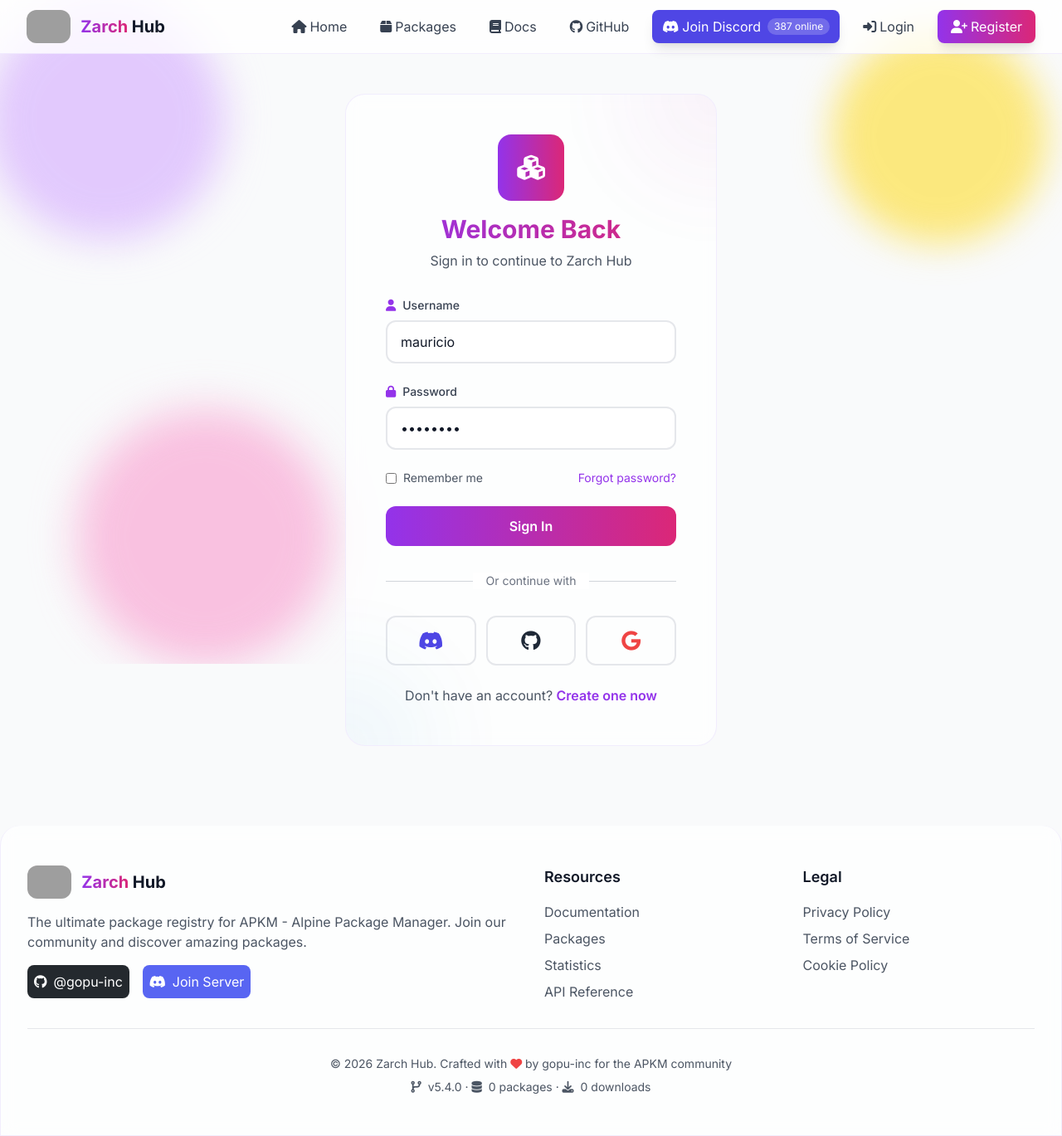
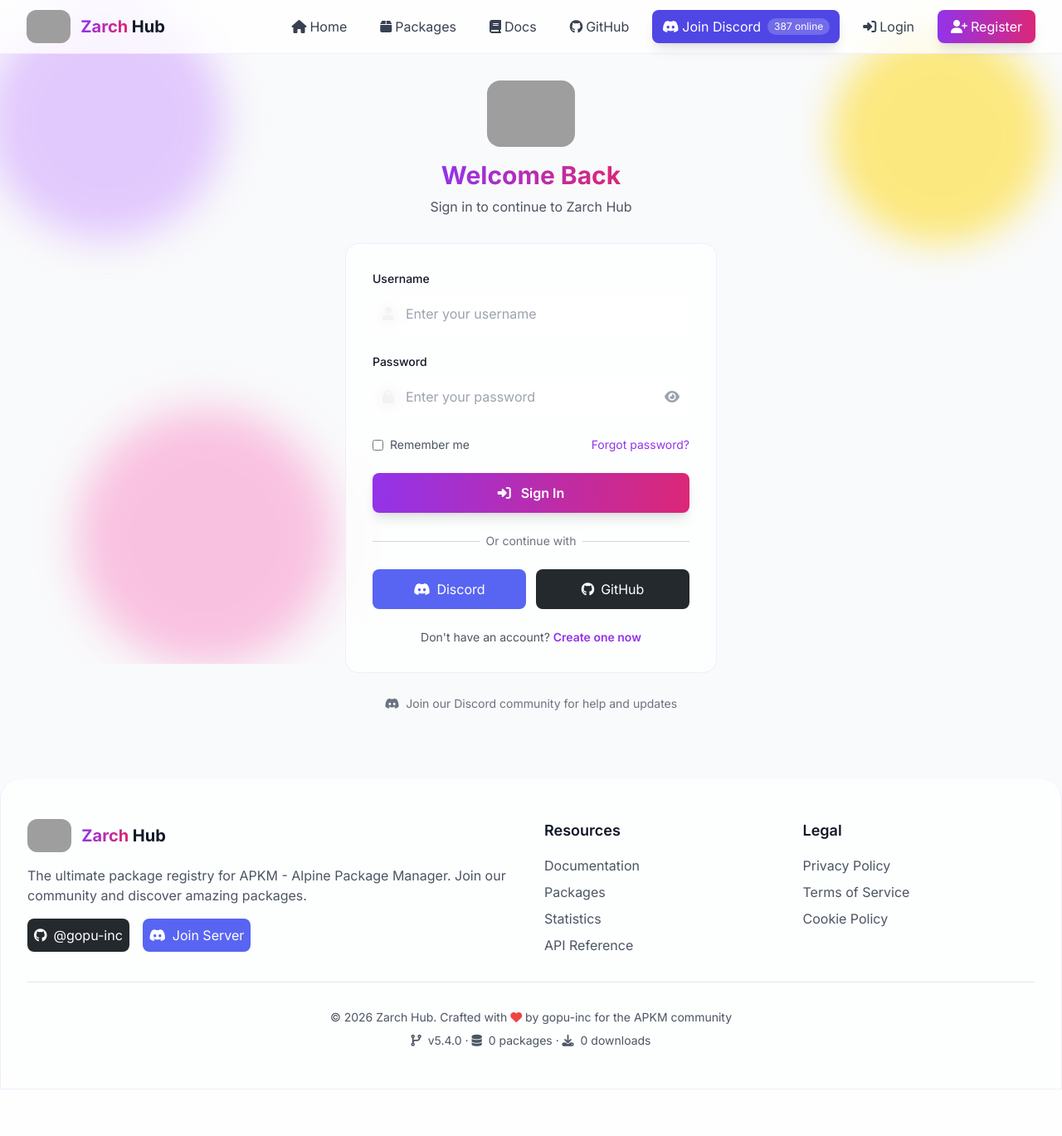
Before and after one commit to gopu-inc/gsql-badge, a Flask app: page /login in a window 1280 px wide. Shown: the whole page at 83% size. After the commit the page ends 1313 px from the top, so only its background shows below. Run offline with Flask 3, Linux system fonts and the light colour scheme; parts of the project's set-up code (start-up, migrations or seed data) failed here and were passed over; some libraries are stand-ins or nearby versions; grey boxes are pictures that could not be loaded.

Commit message:
Update login.html

```diff
--- a/templates/login.html
+++ b/templates/login.html
@@ -3,137 +3,152 @@
 {% block title %}Login - Zarch Hub{% endblock %}
 
 {% block content %}
-<div class="min-h-[calc(100vh-4rem)] flex items-center justify-center p-4">
-    <div class="glass-card rounded-3xl p-8 md:p-12 max-w-md w-full relative overflow-hidden" data-aos="fade-up">
-        <div class="absolute top-0 right-0 w-48 h-48 bg-gradient-to-br from-purple-600/10 to-pink-600/10 rounded-full blur-3xl -mr-24 -mt-24 animate-pulse"></div>
-        <div class="absolute bottom-0 left-0 w-48 h-48 bg-gradient-to-tr from-blue-600/10 to-cyan-600/10 rounded-full blur-3xl -ml-24 -mb-24 animate-pulse animation-delay-2000"></div>
-
+<div class="min-h-[80vh] flex items-center justify-center fade-in">
+    <div class="w-full max-w-md">
+        <!-- Header -->
         <div class="text-center mb-8">
-            <div class="inline-flex items-center justify-center w-20 h-20 bg-gradient-to-r from-purple-600 to-pink-600 rounded-2xl mb-4 animate-float">
-                <i class="fas fa-cubes text-white text-3xl"></i>
-            </div>
-            <h1 class="text-3xl font-bold bg-gradient-to-r from-purple-600 to-pink-600 bg-clip-text text-transparent mb-2">
+            <img src="https://raw.githubusercontent.com/gopu-inc/gsql-badge/main/images/icon.png"
+                 alt="Zarch Hub"
+                 class="h-20 w-auto mx-auto mb-4 rounded-2xl">
+            <h1 class="text-3xl font-bold">
+                <span class="bg-gradient-to-r from-purple-600 to-pink-600 bg-clip-text text-transparent">
                     Welcome Back
+                </span>
             </h1>
-            <p class="text-gray-600 dark:text-gray-400">Sign in to continue to Zarch Hub</p>
+            <p class="text-gray-600 dark:text-gray-400 mt-2">Sign in to continue to Zarch Hub</p>
         </div>
 
-        <div id="errorMessage" class="mb-4 hidden animate-slide-in">
-            <div class="bg-red-50 dark:bg-red-900/20 border-l-4 border-red-500 rounded-lg p-3">
-                <p class="text-red-700 dark:text-red-300 text-sm" id="errorText"></p>
+        <!-- Login Form -->
+        <div class="glass-card p-8">
+            <form method="POST" action="/api/v5.4/auth/login" id="loginForm" class="space-y-6">
+                <div>
+                    <label class="block text-sm font-medium mb-2">Username</label>
+                    <div class="relative">
+                        <i class="fas fa-user absolute left-3 top-1/2 -translate-y-1/2 text-gray-400"></i>
+                        <input type="text"
+                               name="username"
+                               required
+                               class="w-full pl-10 pr-4 py-3 rounded-lg glass-card border-0 focus:ring-2 focus:ring-purple-600 outline-none"
+                               placeholder="Enter your username">
                     </div>
                 </div>
 
-        <form id="loginForm" class="space-y-6">
                 <div>
-                <label class="block text-sm font-medium text-gray-700 dark:text-gray-300 mb-2">
-                    <i class="fas fa-user mr-2 text-purple-600"></i>Username
-                </label>
-                <input type="text" id="username" value="mauricio" required
-                       class="w-full px-4 py-3 border-2 border-gray-200 dark:border-gray-700 rounded-xl focus:border-purple-500 focus:ring-4 focus:ring-purple-200 transition bg-white dark:bg-gray-800">
+                    <label class="block text-sm font-medium mb-2">Password</label>
+                    <div class="relative">
+                        <i class="fas fa-lock absolute left-3 top-1/2 -translate-y-1/2 text-gray-400"></i>
+                        <input type="password"
+                               name="password"
+                               required
+                               class="w-full pl-10 pr-12 py-3 rounded-lg glass-card border-0 focus:ring-2 focus:ring-purple-600 outline-none"
+                               placeholder="Enter your password">
+                        <button type="button" onclick="togglePassword()" class="absolute right-3 top-1/2 -translate-y-1/2 text-gray-400 hover:text-gray-600">
+                            <i class="fas fa-eye" id="togglePasswordIcon"></i>
+                        </button>
                     </div>
-
-            <div>
-                <label class="block text-sm font-medium text-gray-700 dark:text-gray-300 mb-2">
-                    <i class="fas fa-lock mr-2 text-purple-600"></i>Password
-                </label>
-                <input type="password" id="password" value="Test123!" required
-                       class="w-full px-4 py-3 border-2 border-gray-200 dark:border-gray-700 rounded-xl focus:border-purple-500 focus:ring-4 focus:ring-purple-200 transition bg-white dark:bg-gray-800">
                 </div>
 
                 <div class="flex items-center justify-between">
                     <label class="flex items-center">
-                    <input type="checkbox" class="rounded border-gray-300 text-purple-600 focus:ring-purple-500">
+                        <input type="checkbox" name="remember" class="rounded border-gray-300 text-purple-600 focus:ring-purple-600">
                         <span class="ml-2 text-sm text-gray-600 dark:text-gray-400">Remember me</span>
                     </label>
-                <a href="/forgot-password" class="text-sm text-purple-600 hover:text-purple-700">Forgot password?</a>
+                    <a href="/forgot-password" class="text-sm text-purple-600 hover:underline">Forgot password?</a>
                 </div>
 
                 <button type="submit"
-                    class="w-full py-3 bg-gradient-to-r from-purple-600 to-pink-600 text-white rounded-xl font-semibold hover:from-purple-700 hover:to-pink-700 transition transform hover:scale-105"
-                    id="submitBtn">
-                <span class="btn-text">Sign In</span>
-                <span class="btn-loader hidden"><i class="fas fa-spinner fa-spin"></i></span>
+                        class="w-full py-3 bg-gradient-to-r from-purple-600 to-pink-600 text-white rounded-lg hover:from-purple-700 hover:to-pink-700 transition font-semibold shadow-lg">
+                    <i class="fas fa-sign-in-alt mr-2"></i> Sign In
                 </button>
             </form>
 
-        <div class="relative my-8">
+            <!-- Divider -->
+            <div class="relative my-6">
                 <div class="absolute inset-0 flex items-center">
                     <div class="w-full border-t border-gray-300 dark:border-gray-600"></div>
                 </div>
                 <div class="relative flex justify-center text-sm">
-                <span class="px-4 bg-white dark:bg-gray-800 text-gray-500">Or continue with</span>
+                    <span class="px-2 bg-white dark:bg-gray-800 text-gray-500">Or continue with</span>
                 </div>
             </div>
 
-        <div class="grid grid-cols-3 gap-3">
-            <a href="/auth/discord" class="flex justify-center p-3 border-2 border-gray-200 dark:border-gray-700 rounded-xl hover:border-indigo-500 hover:bg-indigo-50 transition group">
-                <i class="fab fa-discord text-2xl text-indigo-600"></i>
+            <!-- Social Login -->
+            <div class="grid grid-cols-2 gap-3">
+                <a href="/auth/discord"
+                   class="discord-btn text-white p-3 rounded-lg flex items-center justify-center gap-2 transition">
+                    <i class="fab fa-discord"></i>
+                    <span>Discord</span>
                 </a>
-            <button onclick="socialLogin('github')" class="flex justify-center p-3 border-2 border-gray-200 dark:border-gray-700 rounded-xl hover:border-gray-900 hover:bg-gray-50 transition group">
-                <i class="fab fa-github text-2xl text-gray-800 dark:text-white"></i>
-            </button>
-            <button onclick="socialLogin('google')" class="flex justify-center p-3 border-2 border-gray-200 dark:border-gray-700 rounded-xl hover:border-red-500 hover:bg-red-50 transition group">
-                <i class="fab fa-google text-2xl text-red-500"></i>
-            </button>
+                <a href="/auth/github"
+                   class="github-btn text-white p-3 rounded-lg flex items-center justify-center gap-2 transition">
+                    <i class="fab fa-github"></i>
+                    <span>GitHub</span>
+                </a>
             </div>
 
-        <p class="text-center text-gray-600 dark:text-gray-400 mt-6">
+            <!-- Register Link -->
+            <p class="text-center mt-6 text-sm text-gray-600 dark:text-gray-400">
                 Don't have an account?
-            <a href="/register" class="text-purple-600 hover:text-purple-700 font-semibold">Create one now</a>
+                <a href="/register" class="text-purple-600 hover:underline font-semibold">
+                    Create one now
+                </a>
             </p>
+        </div>
+
+        <!-- Discord Community -->
+        <div class="mt-6 text-center">
+            <a href="https://discord.gg/W2xN49q9h" target="_blank"
+               class="inline-flex items-center text-sm text-gray-500 hover:text-purple-600 transition">
+                <i class="fab fa-discord mr-2"></i>
+                Join our Discord community for help and updates
+            </a>
+        </div>
     </div>
 </div>
 
 <script>
+function togglePassword() {
+    const passwordInput = document.querySelector('input[name="password"]');
+    const icon = document.getElementById('togglePasswordIcon');
+
+    if (passwordInput.type === 'password') {
+        passwordInput.type = 'text';
+        icon.classList.remove('fa-eye');
+        icon.classList.add('fa-eye-slash');
+    } else {
+        passwordInput.type = 'password';
+        icon.classList.remove('fa-eye-slash');
+        icon.classList.add('fa-eye');
+    }
+}
+
+// Handle login form submission
 document.getElementById('loginForm').addEventListener('submit', async (e) => {
     e.preventDefault();
 
-    const submitBtn = document.getElementById('submitBtn');
-    const btnText = submitBtn.querySelector('.btn-text');
-    const btnLoader = submitBtn.querySelector('.btn-loader');
-    const errorMsg = document.getElementById('errorMessage');
-    const errorText = document.getElementById('errorText');
-
-    btnText.classList.add('hidden');
-    btnLoader.classList.remove('hidden');
-    submitBtn.disabled = true;
-    errorMsg.classList.add('hidden');
-
-    const username = document.getElementById('username').value;
-    const password = document.getElementById('password').value;
+    const formData = new FormData(e.target);
+    const data = {
+        username: formData.get('username'),
+        password: formData.get('password')
+    };
 
     try {
-        const res = await fetch('/v6/auth/login', {
+        const response = await fetch('/api/v5.4/auth/login', {
             method: 'POST',
             headers: { 'Content-Type': 'application/json' },
-            body: JSON.stringify({ username, password })
+            body: JSON.stringify(data)
         });
 
-        const data = await res.json();
+        const result = await response.json();
 
-        if (data.success) {
-            localStorage.setItem('zarch_token', data.token);
-            localStorage.setItem('zarch_user', JSON.stringify(data.user));
+        if (response.ok) {
             window.location.href = '/dashboard';
         } else {
-            errorText.textContent = data.error || 'Login failed';
-            errorMsg.classList.remove('hidden');
-            btnText.classList.remove('hidden');
-            btnLoader.classList.add('hidden');
-            submitBtn.disabled = false;
+            alert(result.error || 'Login failed');
         }
-    } catch (err) {
-        errorText.textContent = 'Network error';
-        errorMsg.classList.remove('hidden');
-        btnText.classList.remove('hidden');
-        btnLoader.classList.add('hidden');
-        submitBtn.disabled = false;
+    } catch (error) {
+        alert('Network error. Please try again.');
     }
 });
-
-function socialLogin(provider) {
-    alert(`${provider} login coming soon!`);
-}
 </script>
 {% endblock %}
```
Lines whose indentation alone changed are shown as unchanged.
